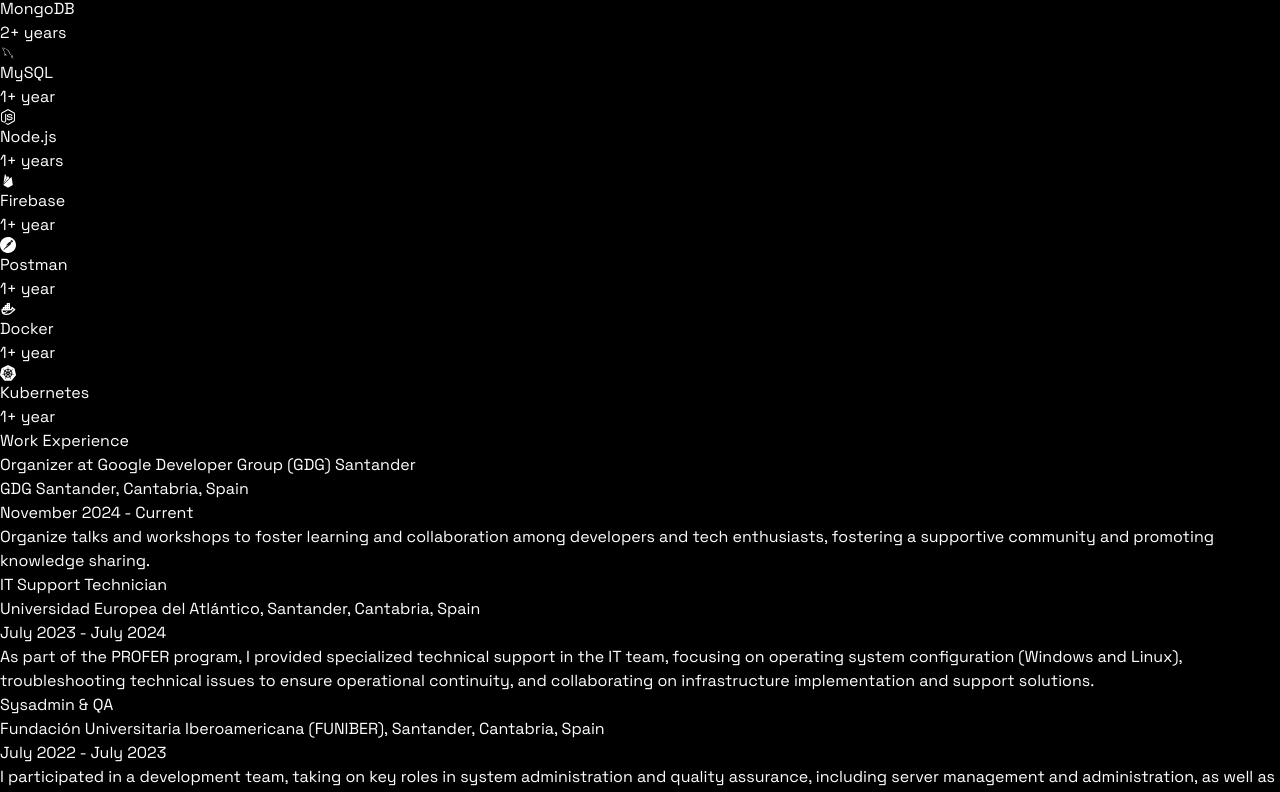
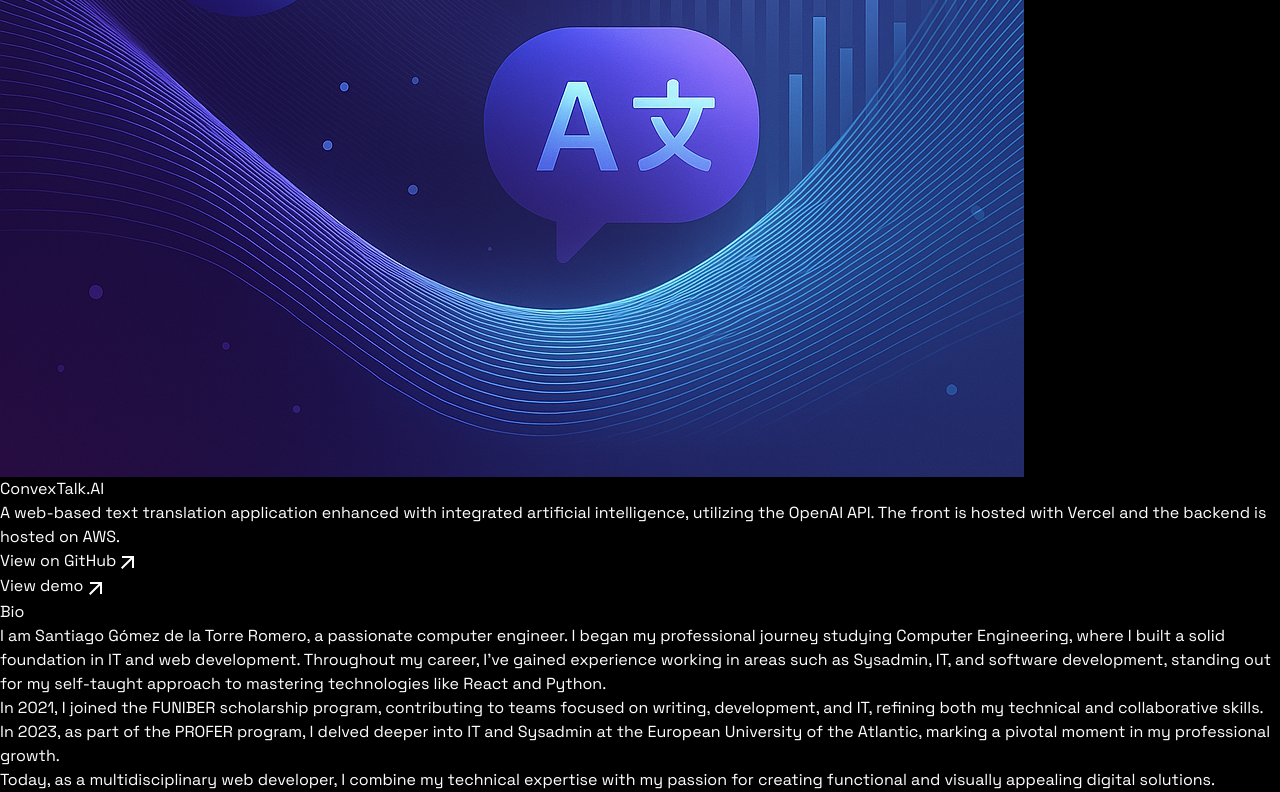
Before and after one commit to sgomez-dev/sgomez-portfolio, a React (Vite) app in the folder portfolio/: page / in a window 1280 px wide. Shown: the part 6868-7660 px from the top of the page. Built offline with nearby package versions, Linux system fonts and the light colour scheme.

Commit message:
ADDING project7

```diff
--- a/portfolio/src/constants/index.jsx
+++ b/portfolio/src/constants/index.jsx
@@ -11,6 +11,7 @@
 import projectImage4 from "../assets/project4.png";
 import projectImage5 from "../assets/project5.png";
 import projectImage6 from "../assets/project6.png";
+import projectImage7 from "../assets/project7.png";
 
 import { RiReactjsLine } from "react-icons/ri";
 import { RiGithubFill } from "react-icons/ri";
@@ -93,7 +94,16 @@
       "A professional portfolio showcasing skills, projects, and experience with a modern design. Includes intro, projects, skills, and work, using React for interactivity.",
     image: projectImage6,
     githubLink: "https://github.com/Santi1503/sgomez-portfolio.git",
-    demoLink: "https://sgomez.vercel.app",
+    demoLink: "https://sgomez.dev",
+  },
+  {
+    id: 7,
+    name: "ConvexTalk.AI",
+    description:
+      "A web-based text translation application enhanced with integrated artificial intelligence, utilizing the OpenAI API. The front is hosted with Vercel and the backend is hosted on AWS.",
+    image: projectImage7,
+    githubLink: "https://github.com/Santi1503/CorvexTalk.AI.git",
+    demoLink: "https://corvex-talk.vercel.app",
   },
 ];
 
```
Also changed, not shown: portfolio/src/assets/project7.png (added).
